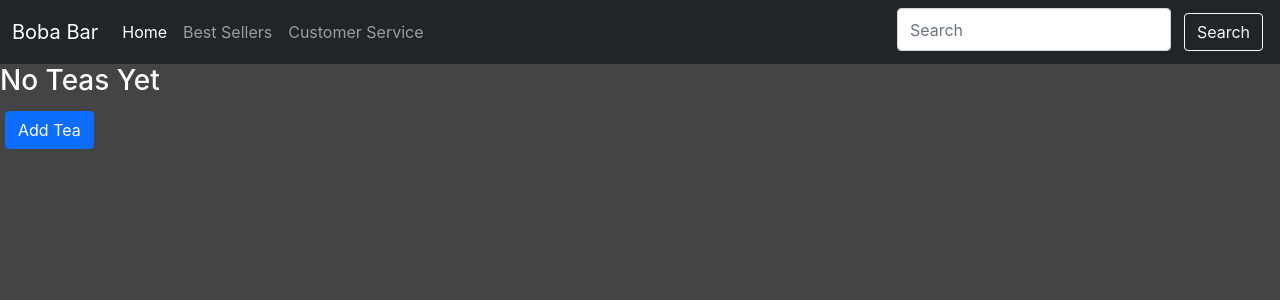
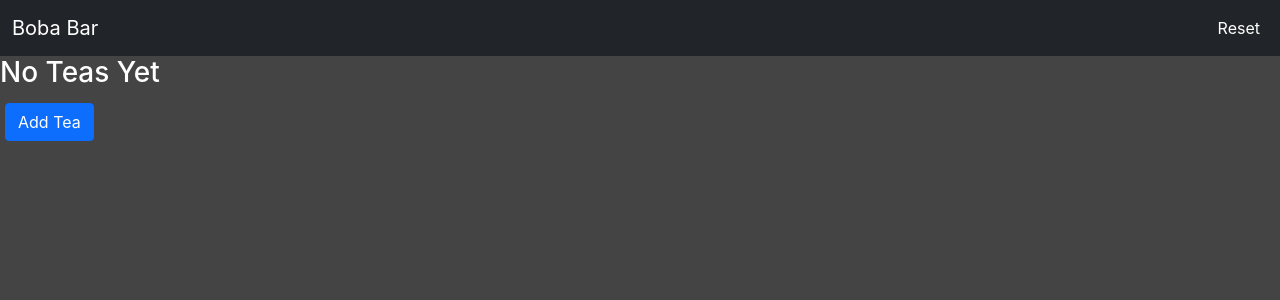
Before and after one commit to bordonj/epicodus-tapRoom, a React (Create React App) app: page / in a window 1280 px wide. Shown: the top 300 px of the page. Built offline with nearby package versions, Linux system fonts and the light colour scheme.

Commit message:
update navbar

```diff
--- a/src/components/Header.js
+++ b/src/components/Header.js
@@ -5,27 +5,15 @@ function Header(){
     <>
       <nav className="navbar navbar-expand-md navbar-dark bg-dark">
         <div className="container-fluid">
-          <a className="navbar-brand" href="#">Boba Bar</a>
+          <a className="navbar-brand float-md-right" href="#">Boba Bar</a>
           <button className="navbar-toggler" type="button" data-bs-toggle="collapse" data-bs-target="#navbarDark" aria-controls="navbarDark" aria-expanded="false" aria-label="Toggle navigation">
             <span className="navbar-toggler-icon"></span>
           </button>
           <div className="collapse navbar-collapse show" id="navbarDark">
-            <ul className="navbar-nav me-auto mb-2 mb-xl-0">
+            <ul className="navbar-nav ms-auto mb-2 mb-lg-0">
               <li className="nav-Merch">
-                <a className="nav-link active" aria-current="page" href="/">Home</a>
+                <a className="nav-link active" aria-current="page" href="/">Reset</a>
               </li>
-              <li className="nav-Merch">
-                <a className="nav-link" href="#">Best Sellers</a>
-              </li>
-              <li className="nav-Merch">
-                <a className="nav-link" href="#">Customer Service</a>
-              </li>
-            </ul>
-            <ul className="nav navbar-nav float-md-right">
-              <form className="d-flex">
-                <input className="form-control me-2" type="search" placeholder="Search" aria-label="Search"></input>
-                <button className="btn btn-outline-light" type="submit">Search</button>
-              </form>
             </ul>
           </div>
         </div>
```
